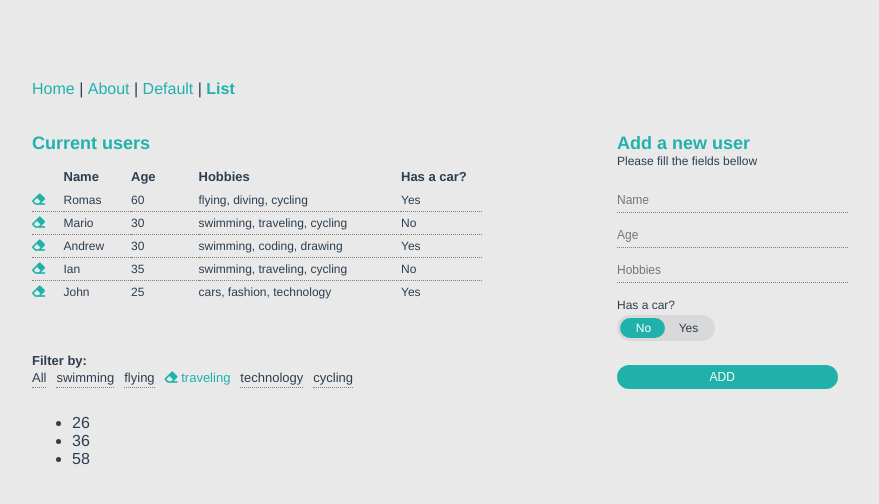
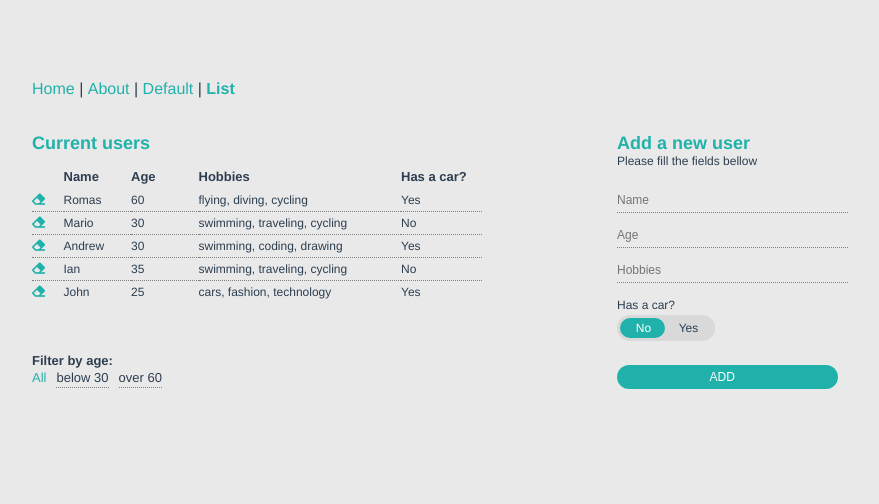
Before and after one commit to mario-iamb/vuejs_insta, a Vue app: page /#/list in a window 1280 px wide. Shown: the top 504 px of the page, without its empty margins (158-1037 px from the left). Built offline with nearby package versions, Linux system fonts and the light colour scheme.

Commit message:
initial filtering completes

```diff
--- a/src/components/MyList.vue
+++ b/src/components/MyList.vue
@@ -14,7 +14,7 @@
                     </tr>
                 </thead>
                 <tbody>
-                    <tr v-for="user in users" :key="user.id">
+                    <tr v-for="user in userFilter" :key="user.id">
                         <td class="delete-user"><i v-on:click="deleteUser(user)" class="fas fa-eraser"></i></td>
                         <td>{{user.name}}</td>
                         <td>{{user.age}}</td>
@@ -24,19 +24,17 @@
                 </tbody>
             </table>
 
-            <p>Filter by:</p>
+            <p>Filter by age:</p>
+
+            <!-- <button type="button" v-on:click="userFilterKey = 'all'" :class="{ active: userFilterKey == 'all' }">Show All</button>
+            <button type="button" v-on:click="userFilterKey = 'nearby'" :class="{ active: userFilterKey == 'nearby' }">Less or equal 30</button> -->
+
             <ul class="filters">
-                <li>All</li>
-                <li>swimming</li>
-                <li>flying</li>
-                <li class="active"><i class="fas fa-eraser"></i> traveling</li>
-                <li>technology</li>
-                <li>cycling</li>
+                <li v-on:click="userFilterKey = 'all'" :class="{ active: userFilterKey == 'all' }">All</li>
+                <li v-on:click="userFilterKey = 'below30'" :class="{ active: userFilterKey == 'below30' }">below 30</li>
+                <li v-on:click="userFilterKey = 'over60'" :class="{ active: userFilterKey == 'over60' }">over 60</li>
             </ul>
 
-            <ul>
-                <li v-for="n in evenNumbers" :key="n.id">{{n}}</li>
-            </ul>
         </div>
 
         <div class="add-users">
@@ -89,9 +87,13 @@ export default {
             newUser: {
                 hasCar: 'No'
             },
+
             numbers: [
                 11, 26, 36, 41, 58
             ],
+
+            userFilterKey: 'all',
+
             users: [
                 {
                     name: 'Romas',
@@ -127,16 +129,27 @@ export default {
         }
     },
     computed: {
+
+        userFilter() {
+            return this[this.userFilterKey]
+        },
+
+        all() {
+            return this.users
+        },
+
+        below30() {
+            return this.users.filter((user) => user.age <= 30)
+        },
+        over60() {
+            return this.users.filter((user) => user.age >= 60)
+        }
+
         // evenNumbers: function () {
-        //     return this.users.age.filter(function (number) {
-        //     return number % 2 === 0
+        //     return this.numbers.filter(function (number) {
+        //         return number % 2 === 0
         //     })
         // }
-        evenNumbers: function () {
-            return this.numbers.filter(function (number) {
-            return number % 2 === 0
-            })
-        }
     },
     methods: {
         addUser: function(e) {
@@ -210,7 +223,7 @@ export default {
                     margin: 0 10px 10px 0;
                     padding: 2px 0px;
                     border-bottom: 1px dotted grey;
-                    //transition: all 0.2s ease-in;
+                    cursor: pointer;
 
                     &.active {
                         color: lightseagreen;
@@ -249,6 +262,10 @@ export default {
                         }
                     }
                 }
+            }
+
+            button.active {
+                color: red;
             }
         }
 
```
